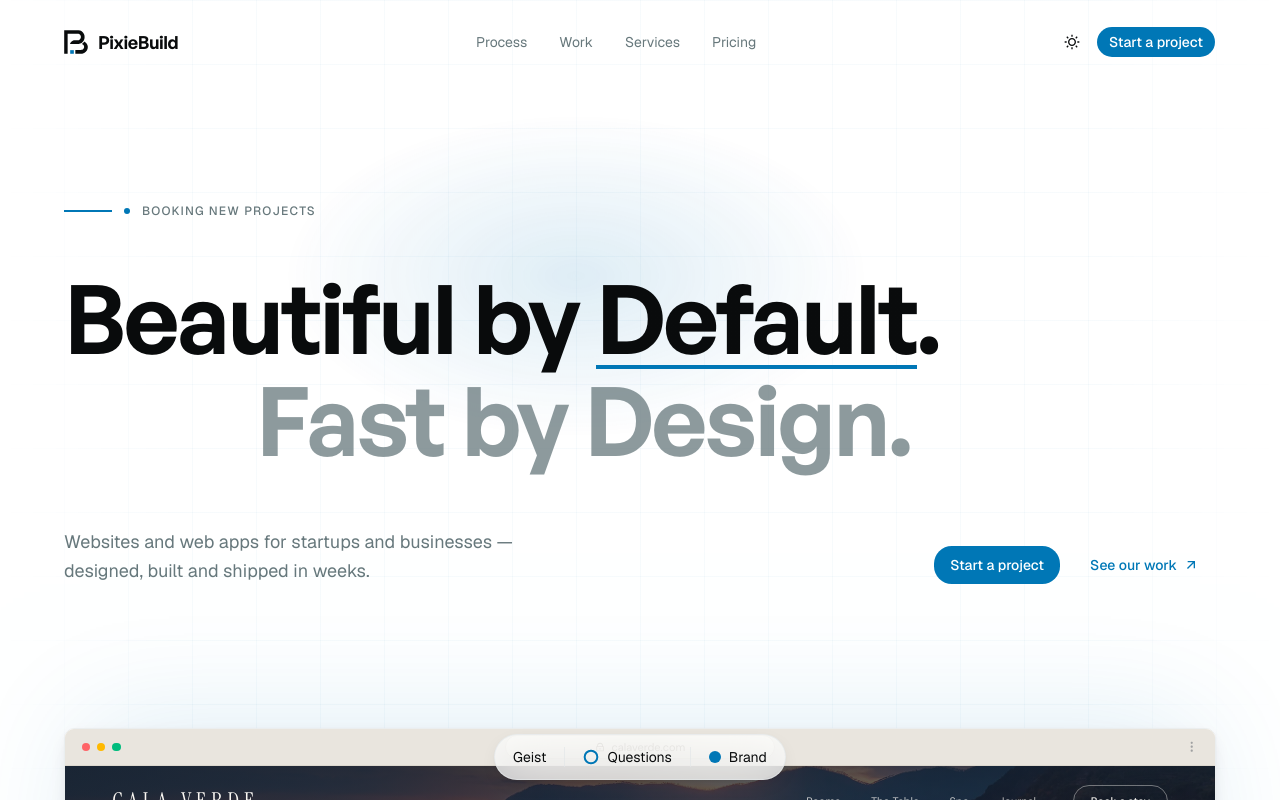
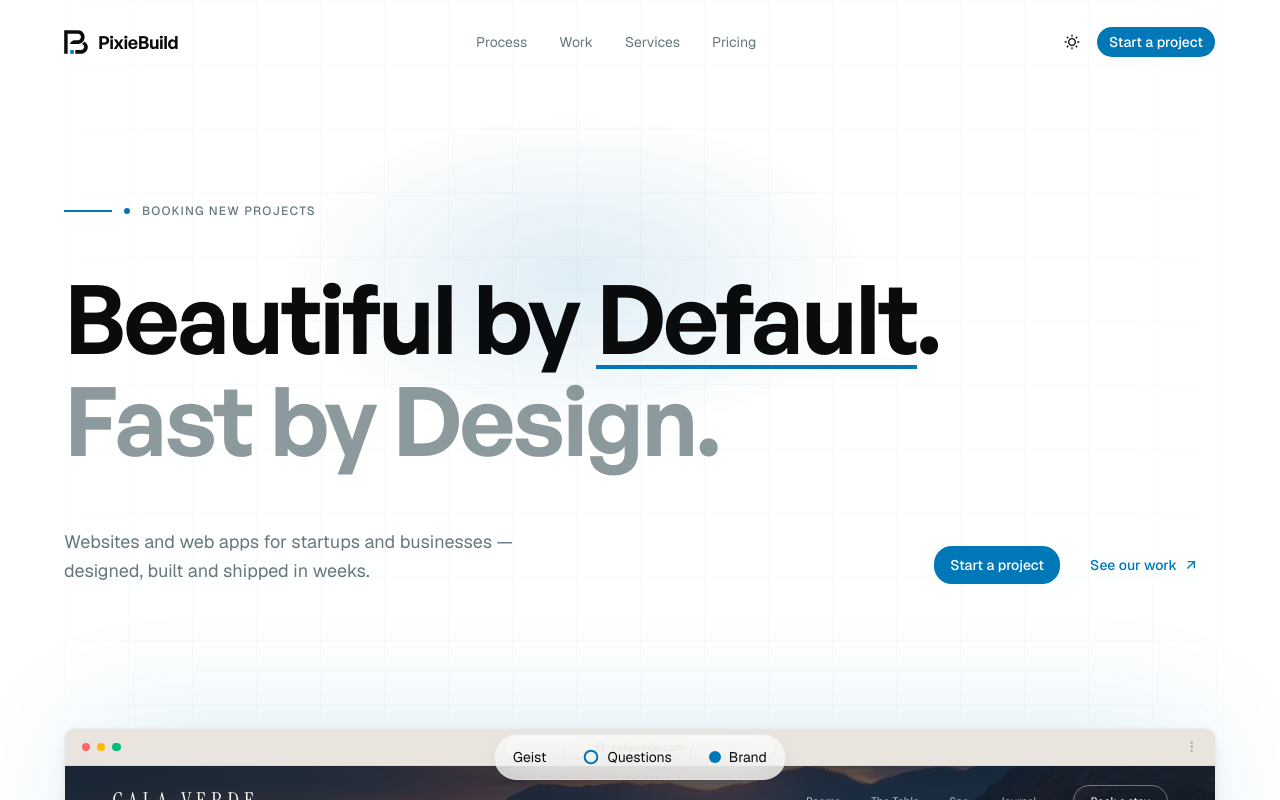
Before and after one commit to PixieBuild/pixiebuild, a Next.js app: page / in a window 1280 px wide. Shown: the top 800 px of the page. Built offline with nearby package versions, Linux system fonts and the light colour scheme.

Commit message:
Set the hero's second line flush with the first
The staircase indent only existed from sm up, so the headline read as one
block on a phone and as a stepped one everywhere else.

Co-Authored-By: Claude Opus 5 <noreply@anthropic.com>

```diff
--- a/src/app/_components/hero.tsx
+++ b/src/app/_components/hero.tsx
@@ -61,7 +61,7 @@ export function Hero() {
               </span>
               <span
                 style={{ animationDelay: "430ms" }}
-                className="text-muted-foreground/75 motion-reduce:animate-none mt-1 block animate-rise-in sm:mt-0 sm:pl-16 md:pl-24 lg:pl-36 xl:pl-48 2xl:pl-64"
+                className="text-muted-foreground/75 motion-reduce:animate-none mt-1 block animate-rise-in sm:mt-0"
               >
                 Fast by Design.
               </span>
```
